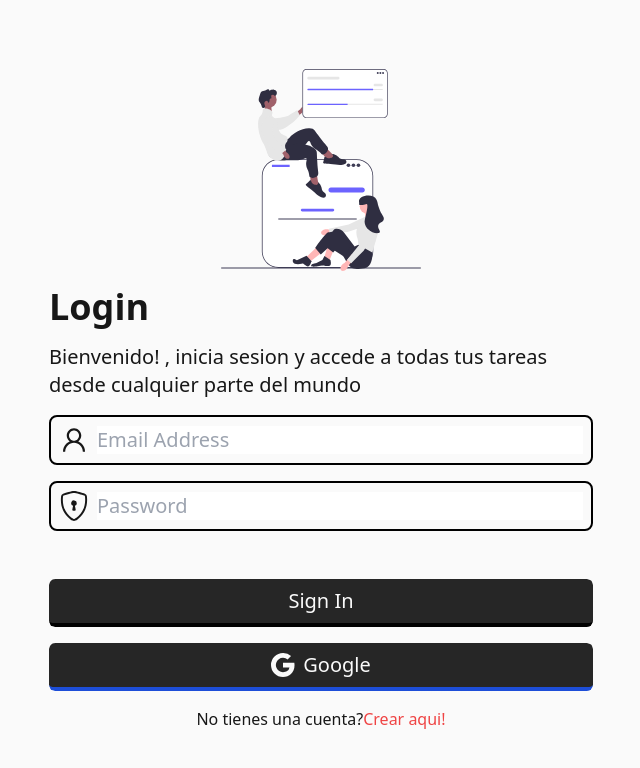
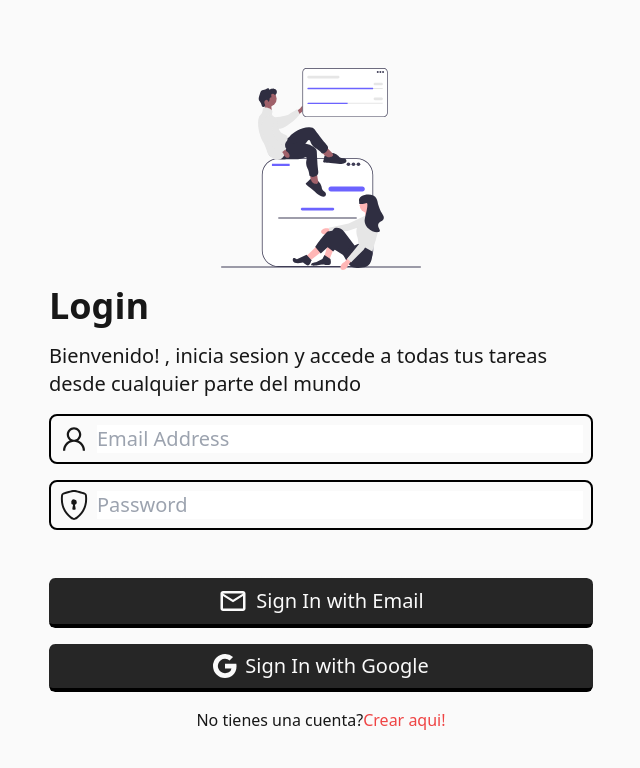
Before and after one commit to Numonu/neotask, a Next.js app: page /login in a window 1280 px wide. Shown: the top 768 px of the page, without its empty margins (319-959 px from the left). Built offline with nearby package versions, Linux system fonts and the light colour scheme.

Commit message:
he quitado las clases personalizadas de los botones en el componente loginform

```diff
--- a/src/components/molecules/LoginForm.jsx
+++ b/src/components/molecules/LoginForm.jsx
@@ -1,5 +1,6 @@
-import { AiOutlineUser } from "react-icons/ai";
-import { BsShieldLock , BsGoogle } from "react-icons/bs";
+import { AiOutlineUser , AiOutlineMail} from "react-icons/ai";
+import { BsShieldLock, BsGoogle } from "react-icons/bs";
+import { MdOutlineMail } from "react-icons/md";
 import Button from "../atoms/Button";
 import Input from "../atoms/Input";
 
@@ -19,11 +20,12 @@ export default function LoginForm() {
 					required
 				/>
 				<Button className="mt-8">
-					Sign In
+					<MdOutlineMail className="text-3xl" />
+					<span>Sign In with Email</span>
 				</Button>
-				<Button className="bg-blue-500 border-blue-700  hover:bg-blue-700 hover:border-blue-900">
-					<BsGoogle className="text-2xl"/>
-					<span>Google</span>
+				<Button>
+					<BsGoogle className="text-2xl" />
+					<span>Sign In with Google</span>
 				</Button>
 			</form>
 		</>
```
